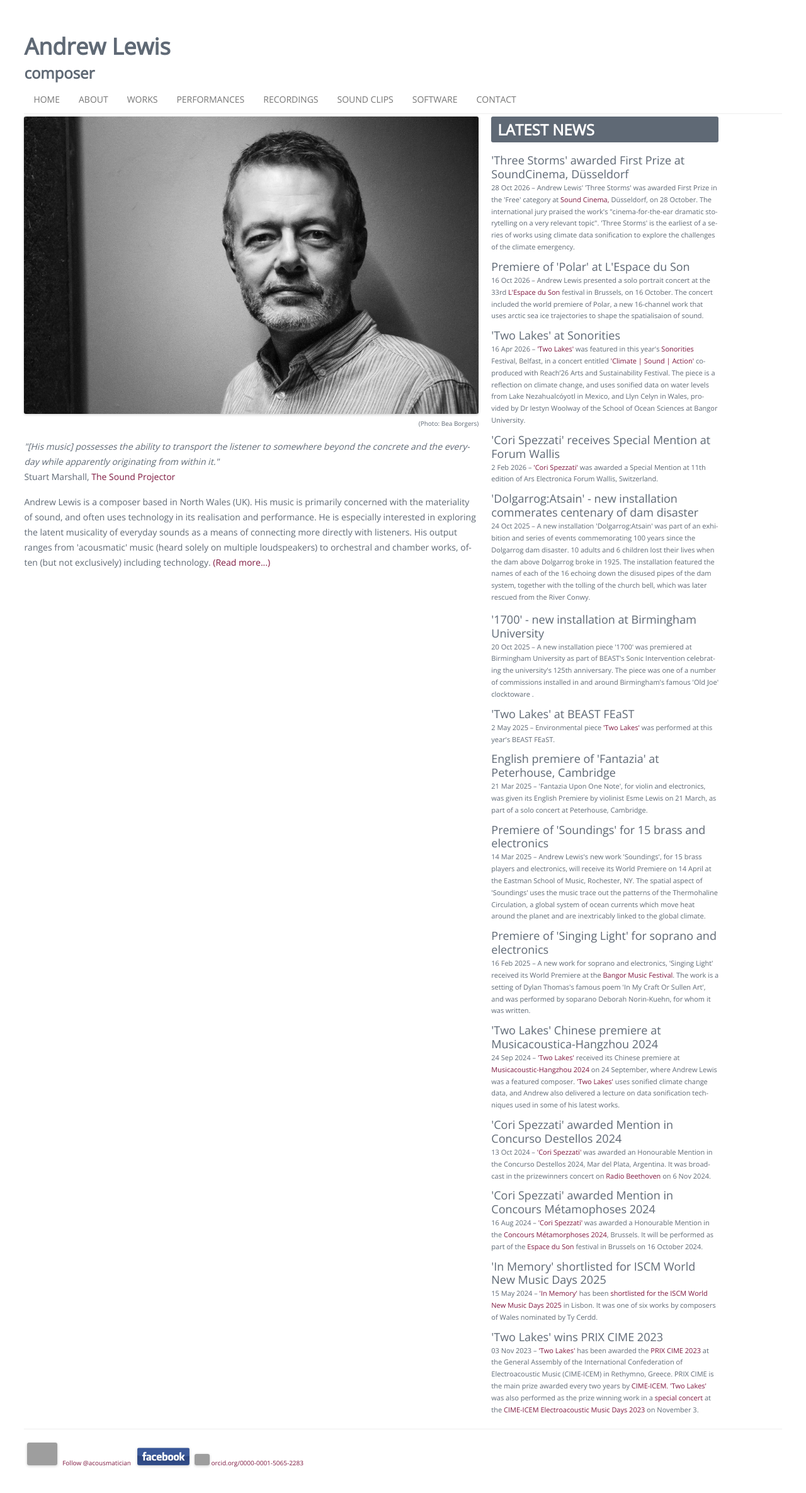
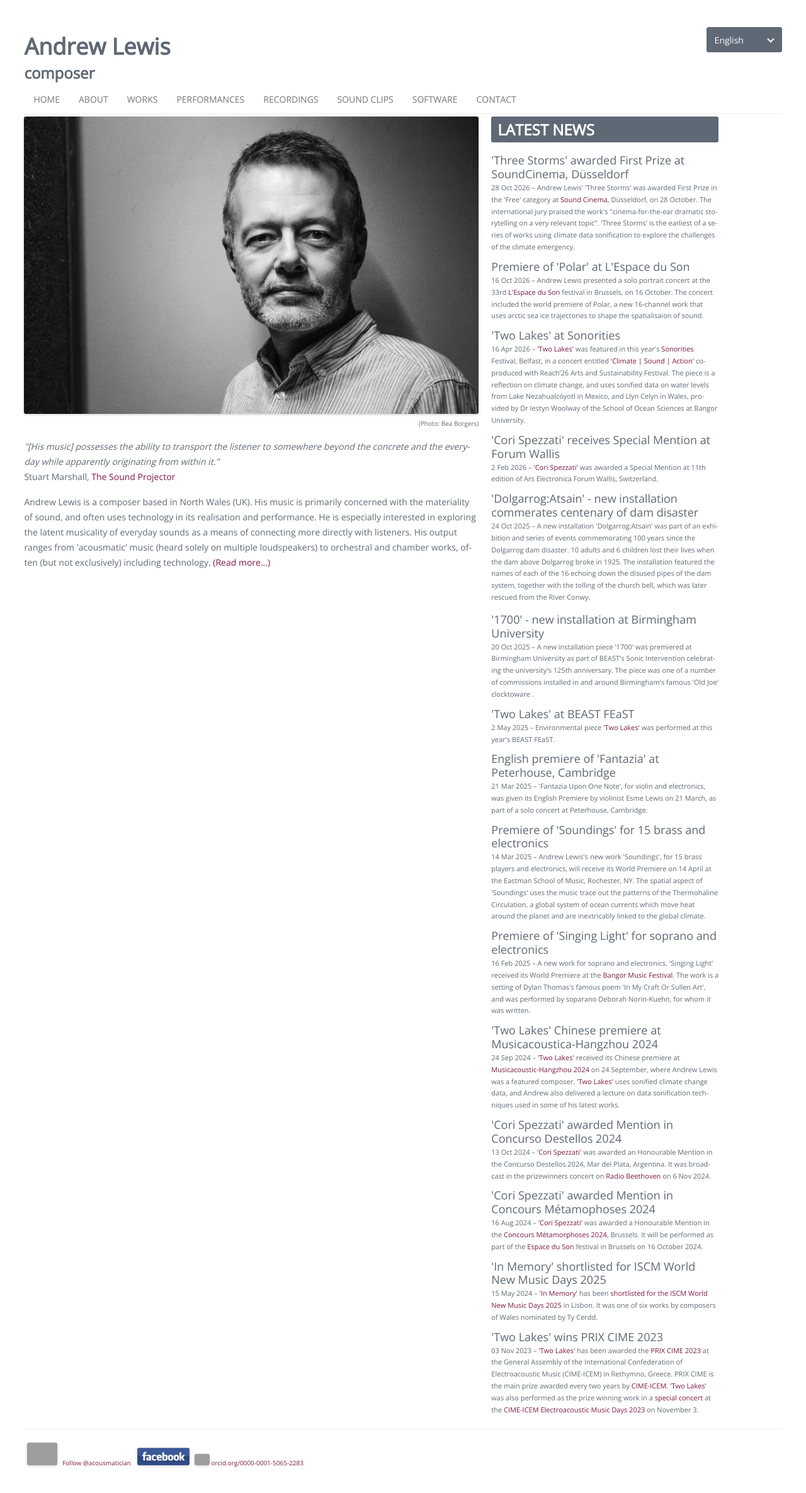
Before and after one commit to acousmatician/acousmatician.github.io, a Jekyll site: the page built from index.html, in a window 1280 px wide. Shown: the whole page at 63% size. Built offline with Jekyll 4.4.1, drawn with Linux system fonts in a browser that asks for light colours; nearby versions of some CDN libraries; library files that are not in the unit come from our copies; a script that is not in the unit is left out; grey boxes are pictures that could not be loaded.

Commit message:
Add preview-only English/Cymraeg language dropdown

```diff
--- a/_layouts/default.html
+++ b/_layouts/default.html
@@ -12,6 +12,8 @@
 
   <link href="/css/ALstyle26.css?v=06" rel="stylesheet">
   <link href="https://fonts.googleapis.com/css?family=Open+Sans" rel="stylesheet" type="text/css">
+  <link href="/css/language-selector.css" rel="stylesheet">
+  <script src="/assets/js/language-selector.js" defer></script>
 </head>
 
 <body>
--- /dev/null
+++ b/assets/js/language-selector.js
@@ -0,0 +1,45 @@
+/* Shared, preview-only language selector. No language navigation is enabled. */
+(function () {
+  "use strict";
+
+  var wrapper = document.querySelector(".wrapper");
+  if (!wrapper || document.querySelector(".language-selector")) return;
+
+  var selector = document.createElement("details");
+  selector.className = "language-selector";
+
+  var summary = document.createElement("summary");
+  summary.textContent = "English";
+  summary.setAttribute("aria-label", "Language: English");
+  selector.appendChild(summary);
+
+  var choices = document.createElement("div");
+  choices.className = "language-selector__choices";
+
+  // Add further languages here when they are ready. These buttons deliberately
+  // have no click handlers, URLs, or saved preferences during the preview.
+  var languages = [{ code: "cy", label: "Cymraeg" }];
+  languages.forEach(function (language) {
+    var option = document.createElement("button");
+    option.type = "button";
+    option.className = "language-selector__option";
+    option.lang = language.code;
+    option.textContent = language.label;
+    choices.appendChild(option);
+  });
+  selector.appendChild(choices);
+
+  wrapper.insertBefore(selector, wrapper.firstChild);
+
+  document.addEventListener("click", function (event) {
+    if (!selector.contains(event.target)) selector.open = false;
+  });
+
+  document.addEventListener("keydown", function (event) {
+    if (event.key === "Escape" && selector.open) {
+      var returnFocus = selector.contains(document.activeElement);
+      selector.open = false;
+      if (returnFocus) summary.focus();
+    }
+  });
+})();
--- /dev/null
+++ b/css/language-selector.css
@@ -0,0 +1,105 @@
+/* Shared language dropdown. Choices are inactive until translations are added. */
+.language-selector {
+  position: relative;
+  z-index: 1004;
+  float: right;
+  width: 120px;
+  margin: 5px 0 8px 16px;
+  color: #fff;
+  font: 14px/1.5 "Open Sans", sans-serif;
+  text-align: left;
+}
+
+.language-selector > summary {
+  box-sizing: border-box;
+  display: flex;
+  align-items: center;
+  justify-content: space-between;
+  min-height: 40px;
+  padding: 8px 12px;
+  border: 1px solid #5f6975;
+  border-radius: 3px;
+  background: #5f6975;
+  color: #fff;
+  list-style: none;
+  cursor: pointer;
+  user-select: none;
+}
+
+.language-selector > summary::-webkit-details-marker {
+  display: none;
+}
+
+.language-selector > summary::after {
+  content: "";
+  width: 6px;
+  height: 6px;
+  margin: -3px 1px 0 12px;
+  border-right: 2px solid currentColor;
+  border-bottom: 2px solid currentColor;
+  transform: rotate(45deg);
+}
+
+.language-selector[open] > summary::after {
+  margin-top: 3px;
+  transform: rotate(225deg);
+}
+
+.language-selector > summary:hover,
+.language-selector[open] > summary {
+  background: #4b545f;
+  border-color: #4b545f;
+}
+
+.language-selector > summary:focus-visible,
+.language-selector__option:focus-visible {
+  outline: 2px solid #7f1a41;
+  outline-offset: 3px;
+}
+
+.language-selector__choices {
+  position: absolute;
+  top: calc(100% + 4px);
+  right: 0;
+  box-sizing: border-box;
+  min-width: 100%;
+  padding: 4px;
+  border: 1px solid #d9dde1;
+  border-radius: 3px;
+  background: #fff;
+  box-shadow: 0 3px 10px rgba(0, 0, 0, 0.12);
+}
+
+.language-selector__option {
+  display: block;
+  box-sizing: border-box;
+  width: 100%;
+  min-height: 40px;
+  margin: 0;
+  padding: 8px;
+  border: 0;
+  border-radius: 2px;
+  background: #fff;
+  color: #5f6975;
+  font: inherit;
+  text-align: left;
+  cursor: pointer;
+}
+
+.language-selector__option:hover {
+  background: #f0f2f4;
+  color: #4b545f;
+}
+
+/* Give the language selector its own row above the title and hamburger. */
+@media (max-width: 865px) {
+  .language-selector {
+    float: none;
+    margin: 0 0 8px auto;
+  }
+
+  .language-selector > summary,
+  .language-selector__option {
+    min-height: 44px;
+  }
+}
```
